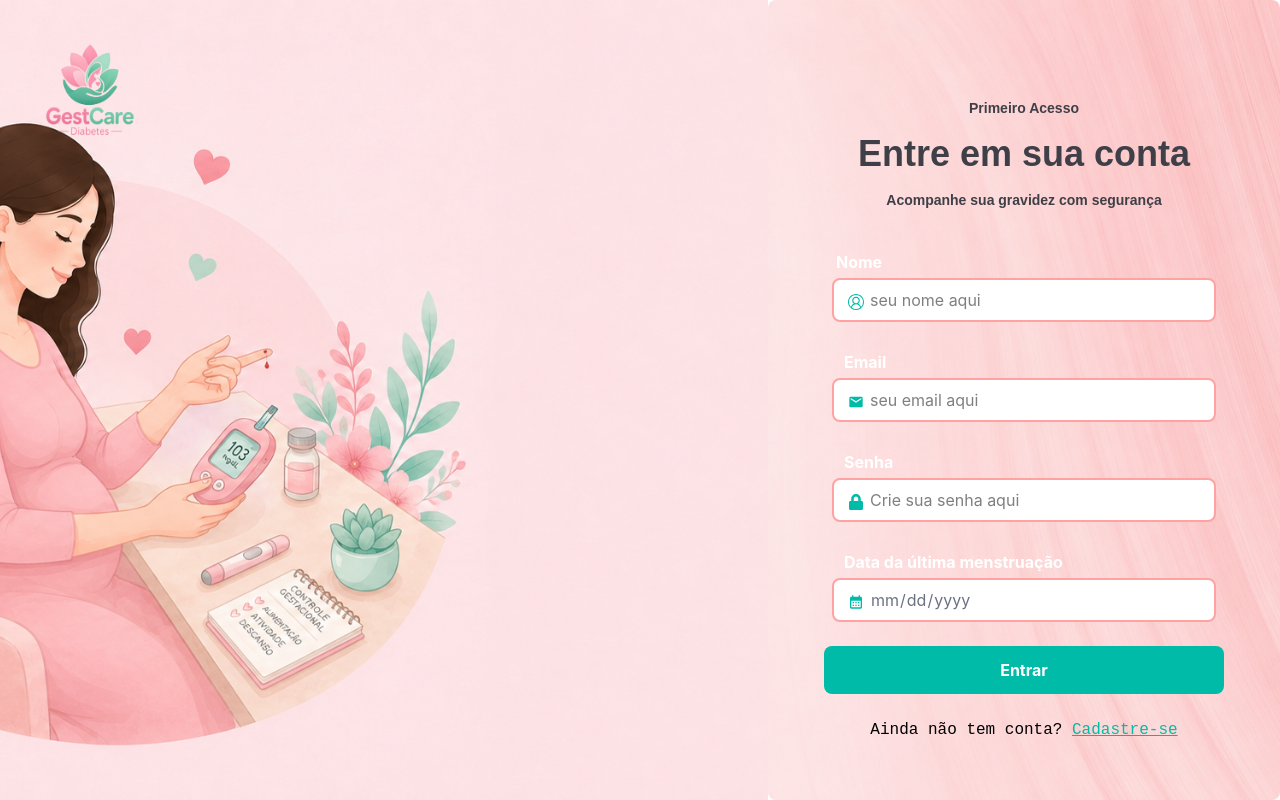
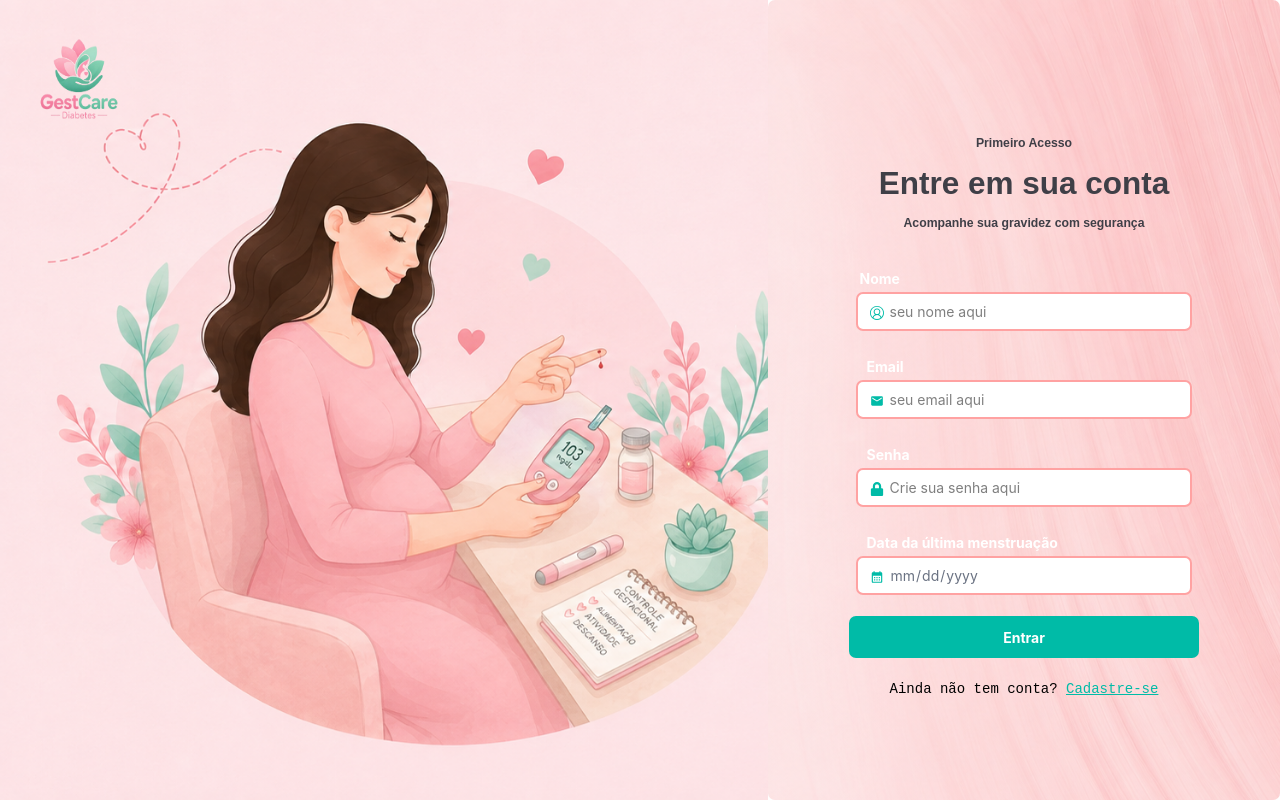
Before and after one commit to Alef-A-Santos/Gestcare, a React (Vite) app in the folder src/frontend/: page / in a window 1280 px wide. Built offline with nearby package versions, Linux system fonts and the light colour scheme.

Commit message:
Tela de cadastro parcialmente finalizada

```diff
--- a/src/frontend/src/pages/Home.jsx
+++ b/src/frontend/src/pages/Home.jsx
@@ -12,7 +12,7 @@ function Home() {
         {/* LADO ESQUERDO */}
 
         <div
-          className="w-full md:w-3/5 h-screen p-8 text-white bg-cover bg-center"
+          className="w-full md:w-3/5 min-h-screen p-8 text-white bg-cover bg-left"
           style={{ backgroundImage: `url("${fundo}")` }}
         >
           <div className="m-2 flex w-35 h-80">
@@ -23,7 +23,7 @@ function Home() {
         {/* LADO DIREITO */}
 
         <main
-          className="w-full md:w-2/5 h-screen flex items-center justify-center px-6 rounded-lg"
+          className="w-full md:w-2/5 min-h-screen flex items-center justify-center px-6 rounded-lg"
           style={{ backgroundImage: `url("${fundoForm}")` }}
         >
           <div className="w-full max-w-sm flex flex-col gap-4 justify-center items-center">
@@ -48,7 +48,7 @@ function Home() {
             <div className="text-center font-mono">
               <p>
                 Ainda não tem conta?{" "}
-               <Link className="underline text-teal-500 font bold" to="/Cadastro">Cadastre-se</Link>
+                <Link className="underline text-teal-500 font bold" to="/cadastro">Cadastre-se</Link>
               </p>
             </div>
           </div>
--- a/src/frontend/style.css
+++ b/src/frontend/style.css
@@ -17,3 +17,7 @@ input[type="number"]::-webkit-inner-spin-button {
 input[type="number"] {
   -moz-appearance: textfield;
 }
+
+html {
+  font-size: 87.5%;
+}
```
Also changed, not shown: src/frontend/src/pages/Cadastro.jsx (line endings or trailing spaces).
